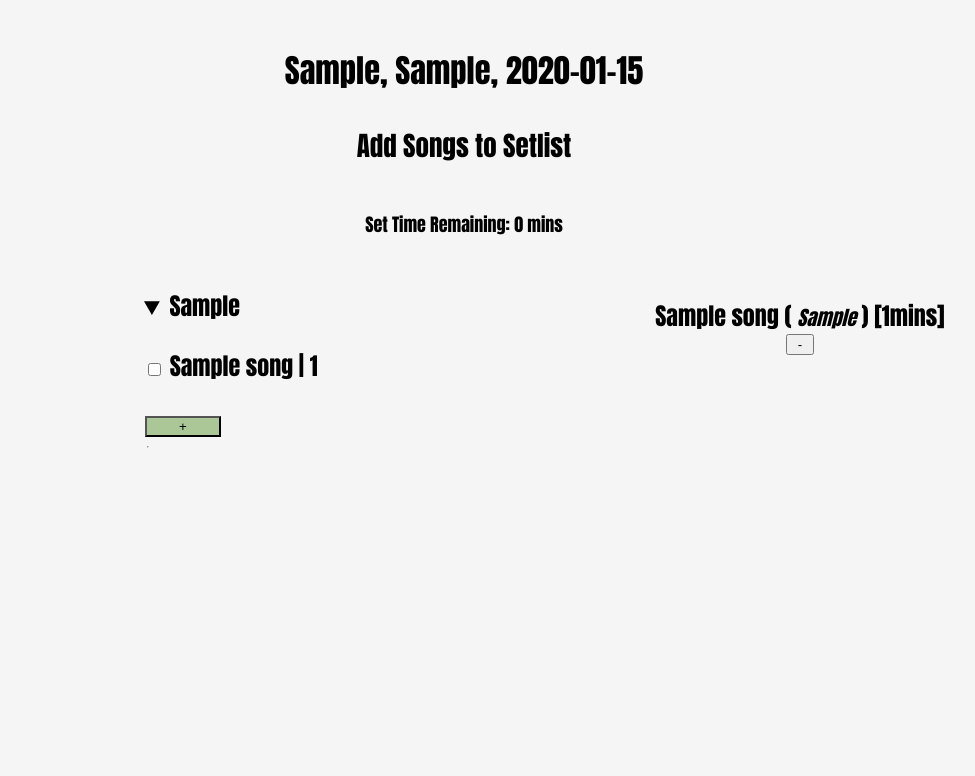
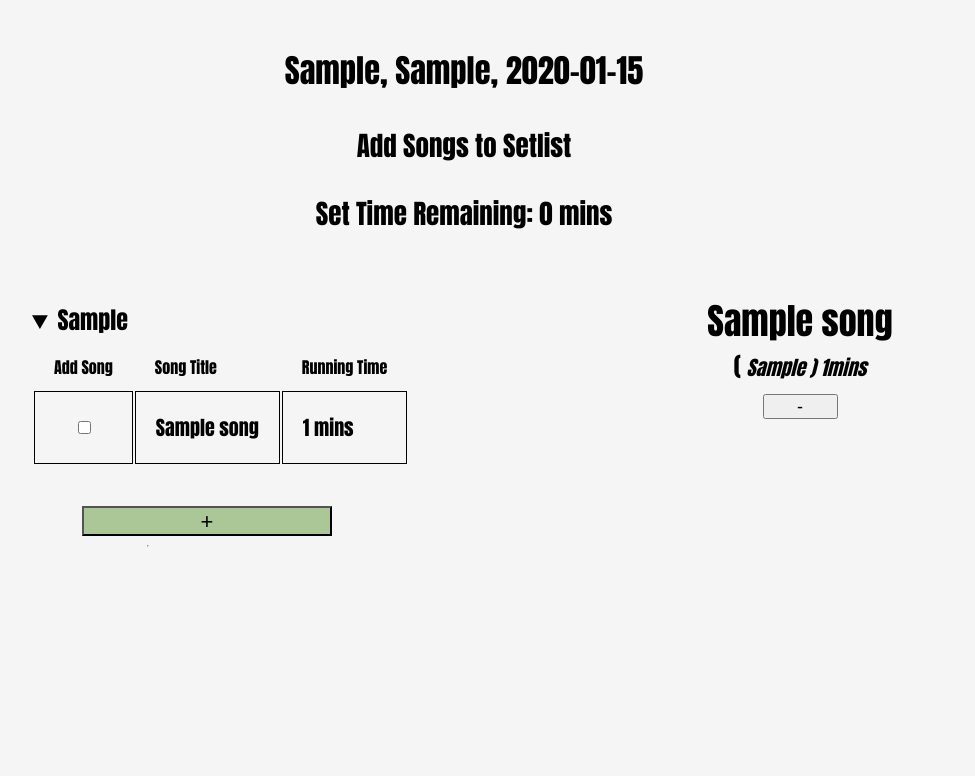
Before and after one commit to DarrenLackie/SetList, a Flask app: page /gigs/1 in a window 1280 px wide, after a click that opens the changed part. Shown: the part 134-910 px from the top of the page, without its empty margins (176-1151 px from the left). Run offline with Flask 3, Linux system fonts and the light colour scheme; tables that the repository leaves empty hold one stand-in row (values such as "Sample post"); some libraries are stand-ins or nearby versions.

Commit message:
css changes to buttons and song table in show_gig page.

```diff
--- a/static/buttons.css
+++ b/static/buttons.css
@@ -1,6 +1,9 @@
 .btn_delete {
     background-color: #9e0707;
-    color: whitesmoke
+    color: whitesmoke;
+    height: 30;
+    width: 90;
+    font-size: 14px;
   }
 
 .btn_delete:hover {
@@ -13,6 +16,9 @@
 
 .btn_submit {
     background-color: #ABC798;
+    height: 30px;
+    width: 90px;
+    font-size: 14px;
 }
 
 .btn_submit_2:hover {
@@ -21,7 +27,18 @@
 
 .btn_submit_2 {
   background-color: #ABC798;
-  margin-left: 13px;
+  margin-left: 50px;
+  margin-top: 20px;
+  height: 30px;
+  width: 250px;
+  font-size: 22px;
+}
+
+.btn_delete_2 {
+  margin-top: 10px;
+  height: 25px;
+  width: 75px;
+  font-size: 18px;
 }
 
 .form-delete-btn {
@@ -31,3 +48,7 @@
 .no-way a:hover {
   cursor:not-allowed;
 }
+
+#gig-list-of-songs input[type="checkbox"] {
+  margin-left:23px
+}
--- a/static/main.css
+++ b/static/main.css
@@ -72,6 +72,7 @@ body {
     display: flex;
     flex-direction:column;
     width: 40vw;
+    height: 150px;
     background-color: #ffb4af;
     padding: 10px;
     margin: 20px;
@@ -109,7 +110,8 @@ body {
 #gig-list-of-songs {
   text-align: left;
   font-size: 24px;
-  margin-left: 300px;
+  margin-left: 200px;
+  margin-top: 30px;
   grid-area: gig-list-of-songs;
 }
 
@@ -143,6 +145,10 @@ li {
   font-size: 30px;
 }
 
+.footer a:hover {
+  color: #ffb4af;
+}
+
 .footer p {
   text-align: center;
   margin-left: 28px
--- a/static/style.css
+++ b/static/style.css
@@ -35,3 +35,11 @@
 #album-names a:hover {
   color:#ff857cd0;
 }
+
+.band h2 {
+  margin-top:45px;
+}
+
+/* #no-way:hover {
+  cursor: not-allowed;
+} */
--- a/static/tables.css
+++ b/static/tables.css
@@ -28,3 +28,7 @@ th {
     margin-left:auto;
     margin-right:auto
 }
+
+#gig-list-of-songs table td {
+    border: 1px solid black;
+}
--- a/templates/gigs/show_gig.jinja
+++ b/templates/gigs/show_gig.jinja
@@ -7,24 +7,36 @@
 <form action="/gigs/{{ gig.id }}/setlists/new" method="post">
   <h2>Add Songs to Setlist</h2>
   <br>
-  <p>Set Time Remaining: {{ gig.set_time - total_running_time }} mins</p>
+  <h2>Set Time Remaining: {{ gig.set_time - total_running_time }} mins</h2>
 </div>
 
 <div id="gig-list-of-songs">
   {% for album, songs_in_album in songs|groupby('album') %}
     <details id="album-names">
-      <summary class="album-title-summary">{{ album }}</summary>
+      <summary>{{ album }}</summary>
+      <table>
+        <thead>
+          <tr>
+            <th>Add Song</th>
+            <th>Song Title</th>
+            <th>Running Time</th>
+            <th></th>
+          </tr>
+        </thead>
+      <tbody>
       {% for song in songs_in_album %}
-        <div class="album-dropdown">
-          <label>
-            <input type="checkbox" name="song_id[]" value="{{ song.id }}">
-            {{ song.title }} | {{ song.running_time}}
-          </label>
-        </div>
+        <tr>
+          <td>
+            <input type="checkbox" name="song_id[]" value="{{ song.id }}"></td>
+            <td>{{ song.title }}</td>
+            <td>{{ song.running_time }} mins</td>
+        </tr>
       {% endfor %}
+      </tbody>
+      </table>
     </details>
   {% endfor %}
-  <input class="btn_submit_2" type="submit" value="       +       ">
+  <input class="btn_submit_2" type="submit" value="+">
 </form>
 </div>
 <hr>
@@ -34,11 +46,11 @@
   <div class="song-box">
     <ul>
       <li>
-        {{ setlist.song.title }} ( <small><i>{{ setlist.song.album }}</i></small> ) [{{ setlist.song.running_time }}mins]
+        <h2>{{ setlist.song.title }}</h2> ( <small><i>{{ setlist.song.album }} ) {{ setlist.song.running_time }}mins</i></small>
       </li>
       <li>
         <form action="/setlists/{{ setlist.id }}/delete" method="POST">
-        <input class="btn delete" type="submit" value=" - "/>
+        <input class="btn_delete_2" type="submit" value="-"/>
         </form>
       </li>
     </ul>
--- a/templates/index.jinja
+++ b/templates/index.jinja
@@ -3,12 +3,12 @@
 {% block content %}
 <h1>Welcome back Darren!</h1>
 
-<p>Select your band and let's Rock 'n' Roll outta here!</p>
+<h3>Select your band</h3>
 
     <div class="band-container">
         <div class ="band">
             <h2><a href="/gigs">We Were Promised Jetpacks</a></h2>
-            <h3>Members:<a href="#"> Darren</a> | Adam | Sean</h3>
+            <h3>Members:<a href="#"> Darren</a> |{#<a id="no-way" href="#">#} Adam | Sean</a></h3>
         </div>
         <div class="band">
             <h2><a href="#">Another band</a></h2>
--- a/templates/songs/index.jinja
+++ b/templates/songs/index.jinja
@@ -13,8 +13,6 @@
 </form>
 
 <h1><u>Songs</u></h1>
-{# <details>
-<summary>These Four Walls</summary> #}
 {% for album, songs_in_album in songs|groupby('album') %}
   <details id="album-names">
     <summary>{{ album }}</summary>
```
Also changed, not shown: static/forms.css (+0 -10 lines), templates/gigs/index.jinja (+5 -5 lines).
